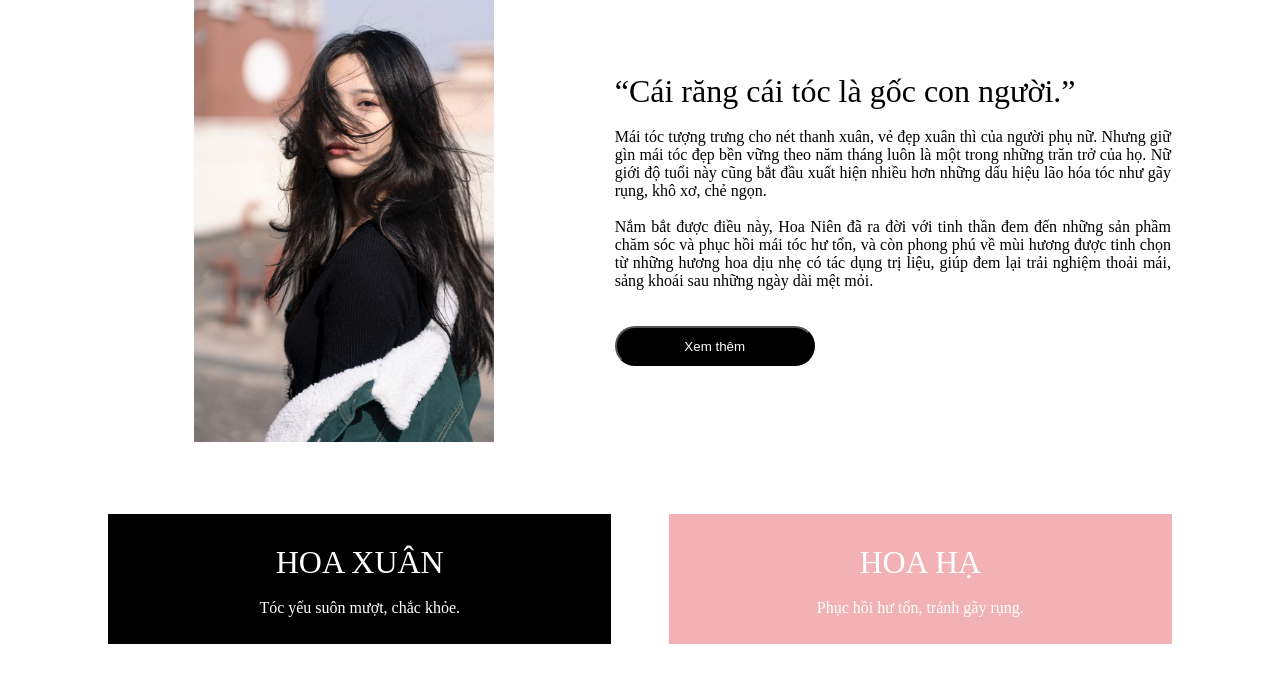
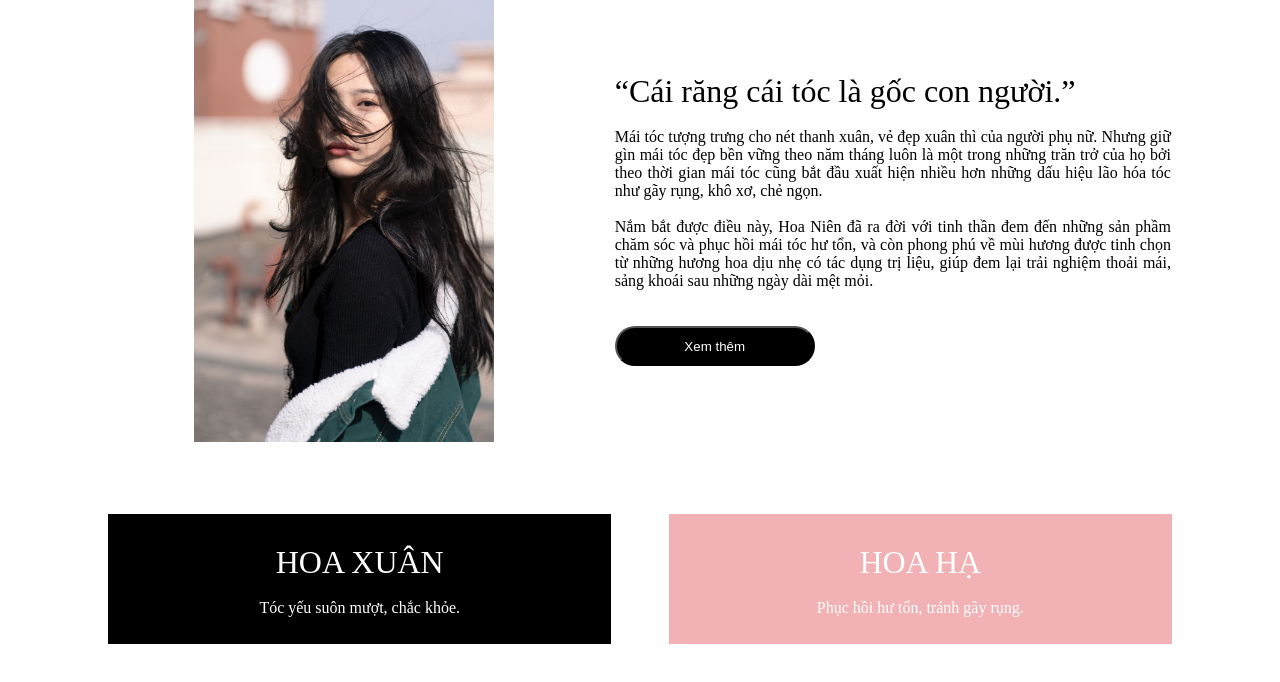
Before and after one commit to doramoonn/indexx, a plain HTML site: page index.html in a window 1280 px wide. Shown: the part 52-734 px from the top of the page. Drawn offline with Linux system fonts and the light colour scheme.

Commit message:
Update index.html

```diff
--- a/index.html
+++ b/index.html
@@ -56,7 +56,7 @@
 		<font size="+3">“Cái răng cái tóc là gốc con người.” </font><br><br>
 		Mái tóc tượng trưng cho nét thanh xuân, vẻ đẹp xuân thì của người phụ
 		nữ. Nhưng giữ gìn mái tóc đẹp bền vững theo năm tháng luôn là một
-		trong những trăn trở của họ. Nữ giới độ tuổi này cũng bắt đầu xuất hiện
+		trong những trăn trở của họ bởi theo thời gian mái tóc cũng bắt đầu xuất hiện
 		nhiều hơn những dấu hiệu lão hóa tóc như gãy rụng, khô xơ, chẻ ngọn. <br><br>
 		Nắm bắt được điều này, Hoa Niên đã ra đời với tinh thần đem đến những
 		sản phầm chăm sóc và phục hồi mái tóc hư tổn, và còn phong phú về mùi
```
